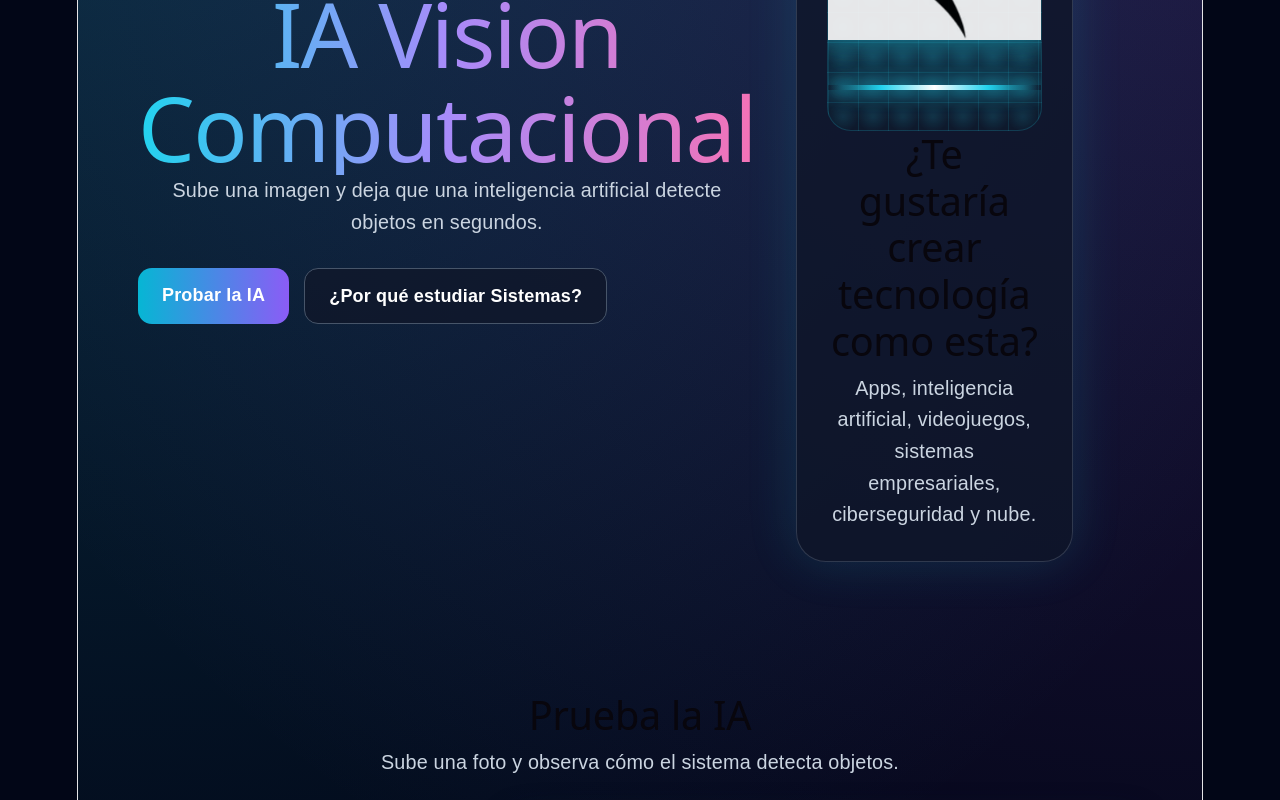
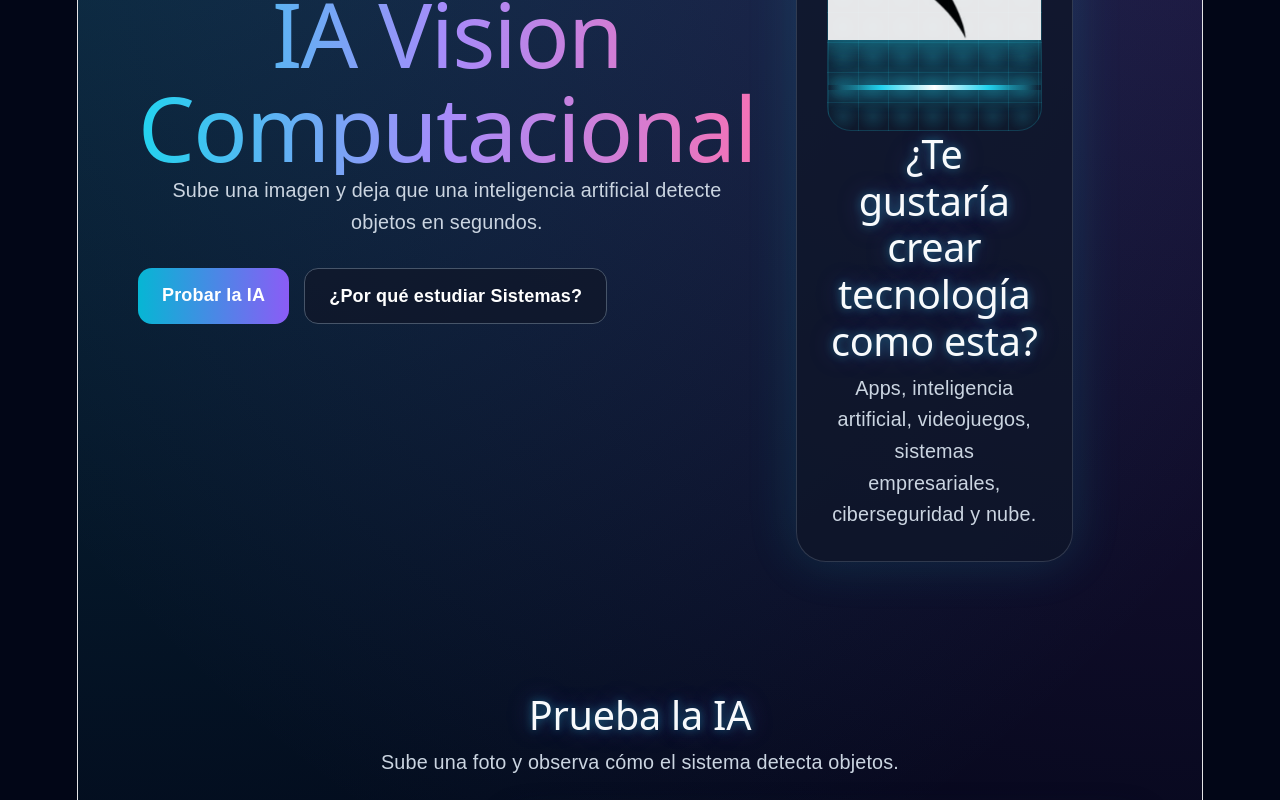
Before and after one commit to Luvelmont/ia-prueba-visioncomputacional, a React (Vite) app: page / in a window 1280 px wide. Shown: the part 380-1180 px from the top of the page. Built offline with nearby package versions, Linux system fonts and the light colour scheme.

Commit message:
Actualizar otra vez

```diff
--- a/src/App.css
+++ b/src/App.css
@@ -65,6 +65,10 @@ h1 {
 
 h2 {
   font-size: 2.2rem;
+  color: #f8fafc;
+  text-shadow:
+    0 0 10px rgba(34, 211, 238, 0.45),
+    0 0 25px rgba(139, 92, 246, 0.35);
 }
 
 .hero-content p,
@@ -208,6 +212,10 @@ button {
   text-align: center;
   max-width: 800px;
   margin: 0 auto 40px;
+}
+.section-header h2 {
+  color: #f8fafc;
+  opacity: 1;
 }
 
 .demo-grid {
```
